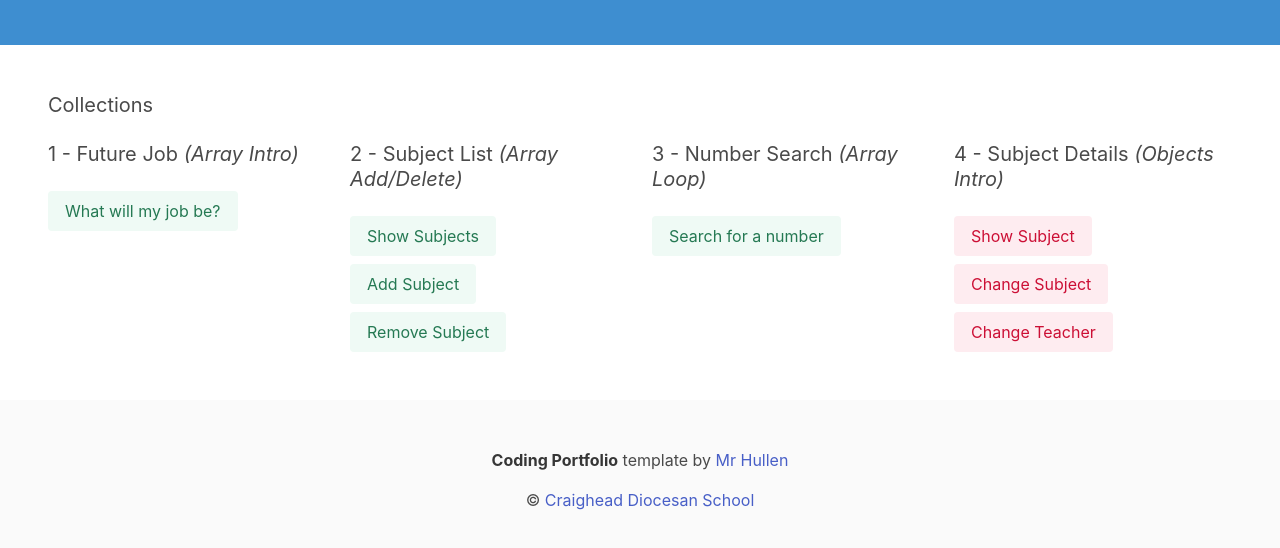
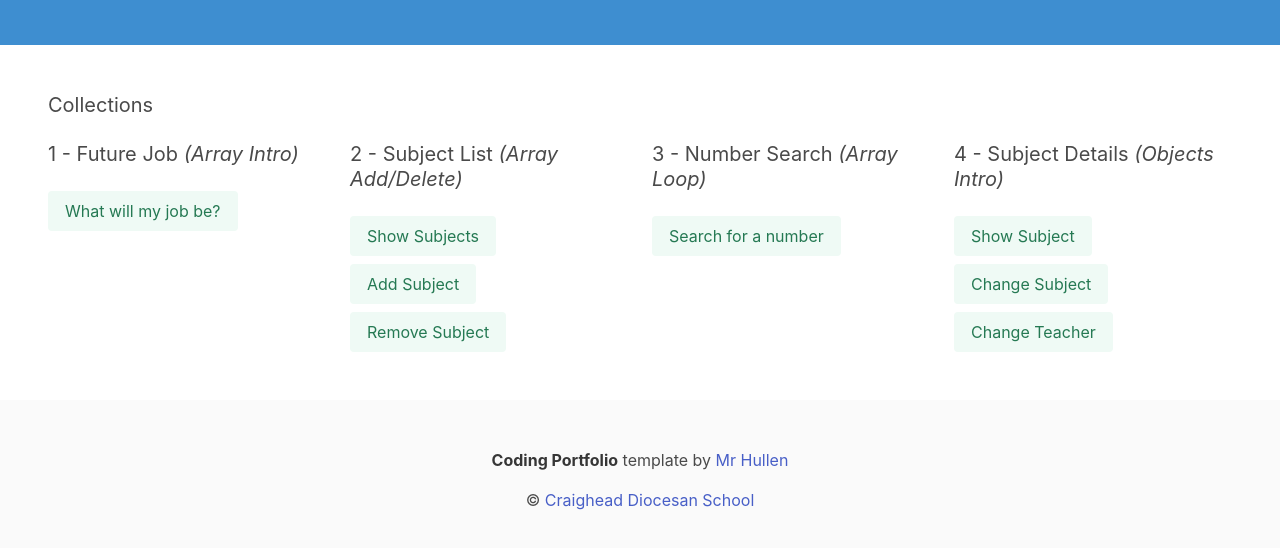
Before and after one commit to craighead-diocesan-school/05-collections-sophiep07, a plain HTML site: page index.html in a window 1280 px wide. Shown: the part 116-664 px from the top of the page. Drawn offline with nearby package versions, Linux system fonts and the light colour scheme.

Commit message:
Update index.html

```diff
--- a/index.html
+++ b/index.html
@@ -45,9 +45,9 @@
 
          <div class="column">
            <h3 class="subtitle"> 4 - Subject Details <em>(Objects Intro)</em> </h3>
-           <button class="button is-light is-danger" onclick="showSubject()"> Show Subject </button>
-           <button class="button is-light is-danger" onclick="changeSubject()"> Change Subject </button>
-           <button class="button is-light is-danger" onclick="changeTeacher()"> Change Teacher </button>
+           <button class="button is-light is-success" onclick="showSubject()"> Show Subject </button>
+           <button class="button is-light is-success" onclick="changeSubject()"> Change Subject </button>
+           <button class="button is-light is-success" onclick="changeTeacher()"> Change Teacher </button>
          </div>
 
       </div>
```
